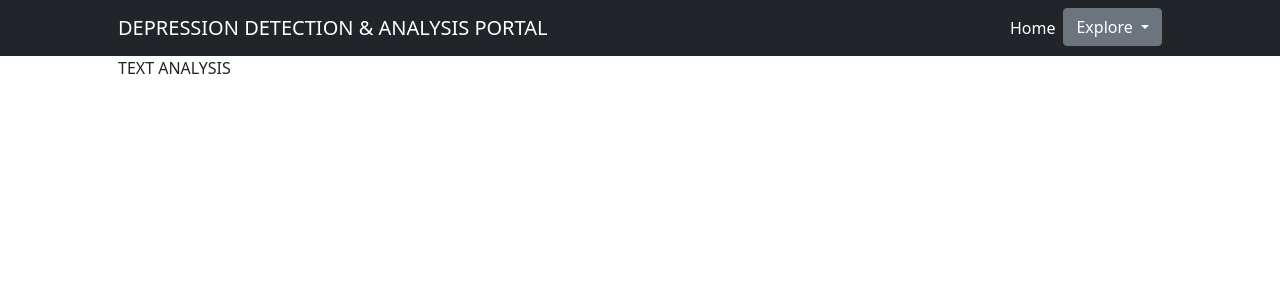
After one commit to aroopkumar50/Depression-Detection-Twitter-Project, a FastAPI app: template src/templates/text_analysis.html in a window 1280 px wide. The commit adds this page. Shown: the top 300 px of the page. Run offline with FastAPI, Linux system fonts and the light colour scheme; the template is opened without the code that fills it, so the values that code supplies are empty.

Commit message:
Routes defined for frontend

```diff
--- a/src/main.py
+++ b/src/main.py
@@ -1,3 +1,5 @@
+# 1. uvicorn main:app --reload
+
 import uvicorn
 from fastapi import FastAPI, Request
 from fastapi.responses import HTMLResponse
@@ -16,5 +18,20 @@ async def index(request: Request):
     return templates.TemplateResponse("index.html", {"request": request})
 
 
+@app.get("/text_analysis", response_class=HTMLResponse)
+async def index(request: Request):
+    return templates.TemplateResponse("text_analysis.html", {"request": request})
+
+
+@app.get("/world_analysis", response_class=HTMLResponse)
+async def index(request: Request):
+    return templates.TemplateResponse("world_analysis.html", {"request": request})
+
+
+@app.get("/user_analysis", response_class=HTMLResponse)
+async def index(request: Request):
+    return templates.TemplateResponse("user_analysis.html", {"request": request})
+
+
 if __name__ == "__main__":
     uvicorn.run(app)
--- /dev/null
+++ b/src/templates/text_analysis.html
@@ -0,0 +1,52 @@
+<!DOCTYPE html>
+<html lang="en">
+    <head>
+        <meta charset="utf-8" />
+        <meta name="viewport" content="width=device-width, initial-scale=1, shrink-to-fit=no" />
+        <meta name="description" content="" />
+        <meta name="author" content="" />
+        <title>Depression Detection Project</title>
+
+        <!-- Favicon-->
+        <link rel="icon" type="image/x-icon" href="../static/assets/favicon.ico" />
+
+        <!-- Core theme CSS (includes Bootstrap)-->
+        <link href="../static/css/styles.css" rel="stylesheet" />
+    </head>
+
+    <body>
+
+        <!-- Responsive navbar-->
+        <nav class="navbar navbar-expand-lg navbar-dark bg-dark">
+            <div class="container px-5">
+                <a class="navbar-brand" href="#!">DEPRESSION DETECTION & ANALYSIS PORTAL</a>
+                <button class="navbar-toggler" type="button" data-bs-toggle="collapse" data-bs-target="#navbarSupportedContent" aria-controls="navbarSupportedContent" aria-expanded="false" aria-label="Toggle navigation"><span class="navbar-toggler-icon"></span></button>
+                <div class="collapse navbar-collapse" id="navbarSupportedContent">
+                    <ul class="navbar-nav ms-auto mb-2 mb-lg-0">
+                        <li class="nav-item"><a class="nav-link active" aria-current="page" href="http://127.0.0.1:8000/">Home</a></li>
+                        <div class="dropdown">
+                            <a class="btn btn-secondary dropdown-toggle" href="#" role="button" id="dropdownMenuLink" data-bs-toggle="dropdown" aria-expanded="false">
+                              Explore
+                            </a>
+
+                            <ul class="dropdown-menu" aria-labelledby="dropdownMenuLink">
+                                <li><a class="dropdown-item" href="https://icallhelpline.org/" target="_blank">Tele-Councelling</a></li>
+                                <li><a class="dropdown-item" href="https://www.who.int/campaigns/world-mental-health-day" target="_blank">World Mental Health Day</a></li>
+                               <li><a class="dropdown-item" href="https://www.forbesindia.com/article/brand-connect/covid19-and-depression/67295/1" target="_blank">COVID-19 and depression</a></li>
+                            </ul>
+                          </div>
+                    </ul>
+                </div>
+            </div>
+        </nav>
+
+        <!-- Page Content-->
+        <div class="container px-4 px-lg-5">
+            <body>TEXT ANALYSIS</body>
+        </div>
+        <!-- Bootstrap core JS-->
+        <script src="https://cdn.jsdelivr.net/npm/bootstrap@5.0.1/dist/js/bootstrap.bundle.min.js"></script>
+        <!-- Core theme JS-->
+        <script src="../static/js/scripts.js"></script>
+    </body>
+</html>
```
Also changed, not shown: src/templates/index.html (+8 -8 lines), src/templates/user_analysis.html (added, +52 -0 lines), src/templates/world_analysis.html (added, +52 -0 lines).
